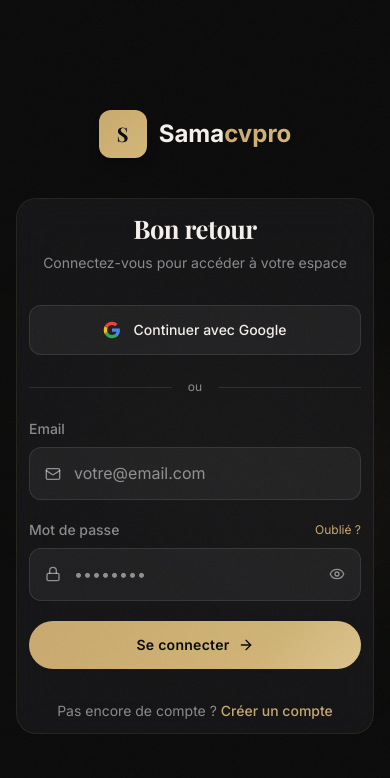
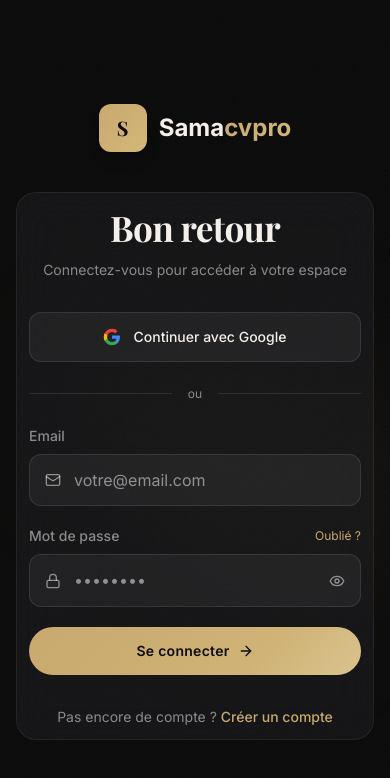
Before and after one commit to rahmaneking-sudo/cvpro, a React (Vite) app in the folder client/: page /login in a window 390 px wide. Shown: the top 778 px of the page. Built offline with nearby package versions, Linux system fonts and the light colour scheme; no server answers; a web font is replaced by a local one.

Commit message:
fix: isolate CV preview from mobile CSS overrides (word-break, font-size !important) that broke layout

```diff
--- a/client/src/index.css
+++ b/client/src/index.css
@@ -390,8 +390,8 @@
     --spacing-card: 20px;
   }
 
-  h1 { font-size: 2.2rem !important; }
-  h2 { font-size: 1.6rem !important; }
+  h1:not(#cv-preview-container h1):not(#cv-preview-container *) { font-size: 2.2rem !important; }
+  h2:not(#cv-preview-container h2):not(#cv-preview-container *) { font-size: 1.6rem !important; }
 
   .cursor-dot, .cursor-ring {
     display: none;
@@ -427,17 +427,29 @@
     font-size: 0.85rem;
   }
 
-  /* Ensure word-break on long text */
-  p, span, div, label, td, th {
+  /* Force text to wrap and not overflow — but NOT inside the CV preview */
+  p:not(#cv-preview-container p):not(#cv-preview-container *),
+  span:not(#cv-preview-container span):not(#cv-preview-container *),
+  div:not(#cv-preview-container):not(#cv-preview-container *),
+  label:not(#cv-preview-container label),
+  td, th {
     word-break: break-word;
     overflow-wrap: break-word;
+  }
+
+  /* Protect CV preview from ALL mobile CSS overrides */
+  #cv-preview-container,
+  #cv-preview-container * {
+    word-break: normal !important;
+    overflow-wrap: normal !important;
+    font-size: revert !important;
   }
 }
 
 @media (max-width: 480px) {
-  h1 { font-size: 1.6rem !important; }
-  h2 { font-size: 1.3rem !important; }
-  h3 { font-size: 1.05rem !important; }
+  h1:not(#cv-preview-container *) { font-size: 1.6rem !important; }
+  h2:not(#cv-preview-container *) { font-size: 1.3rem !important; }
+  h3:not(#cv-preview-container *) { font-size: 1.05rem !important; }
 
   .btn-primary,
   .btn-ghost {
```
